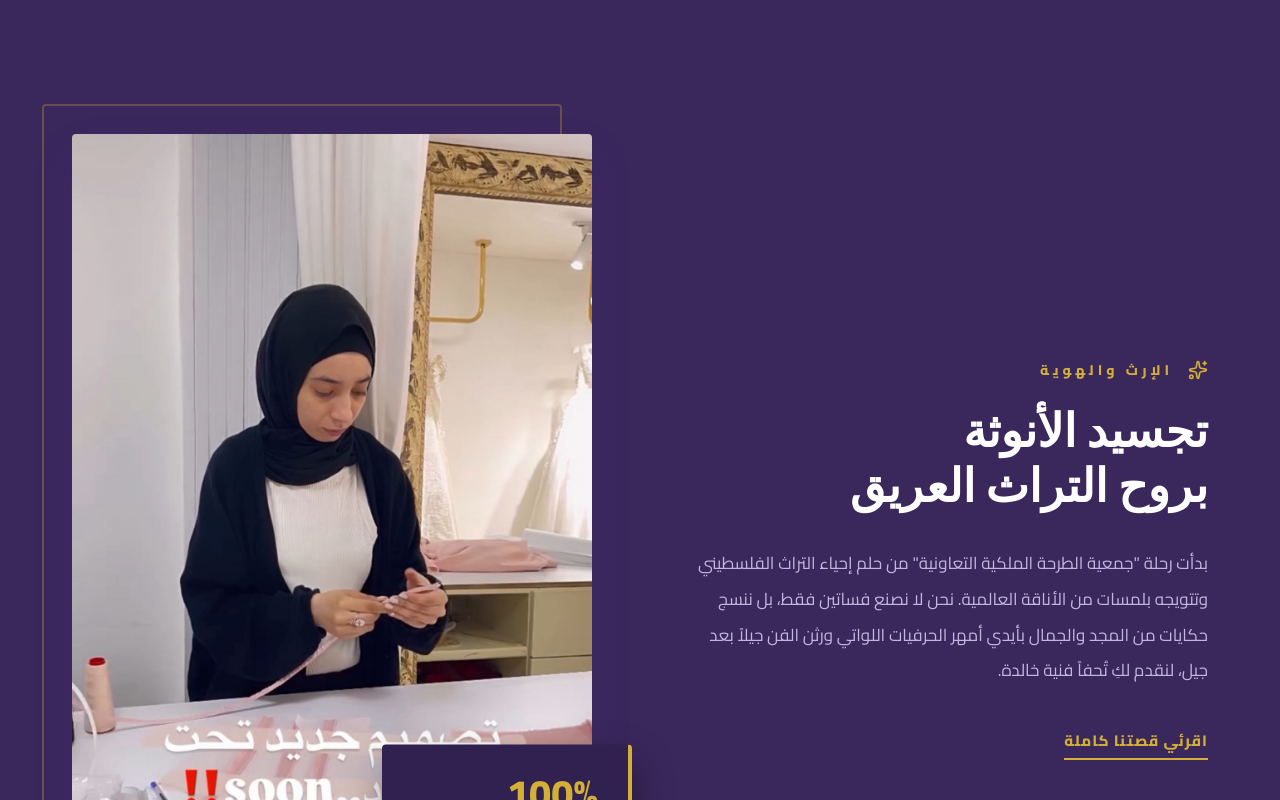
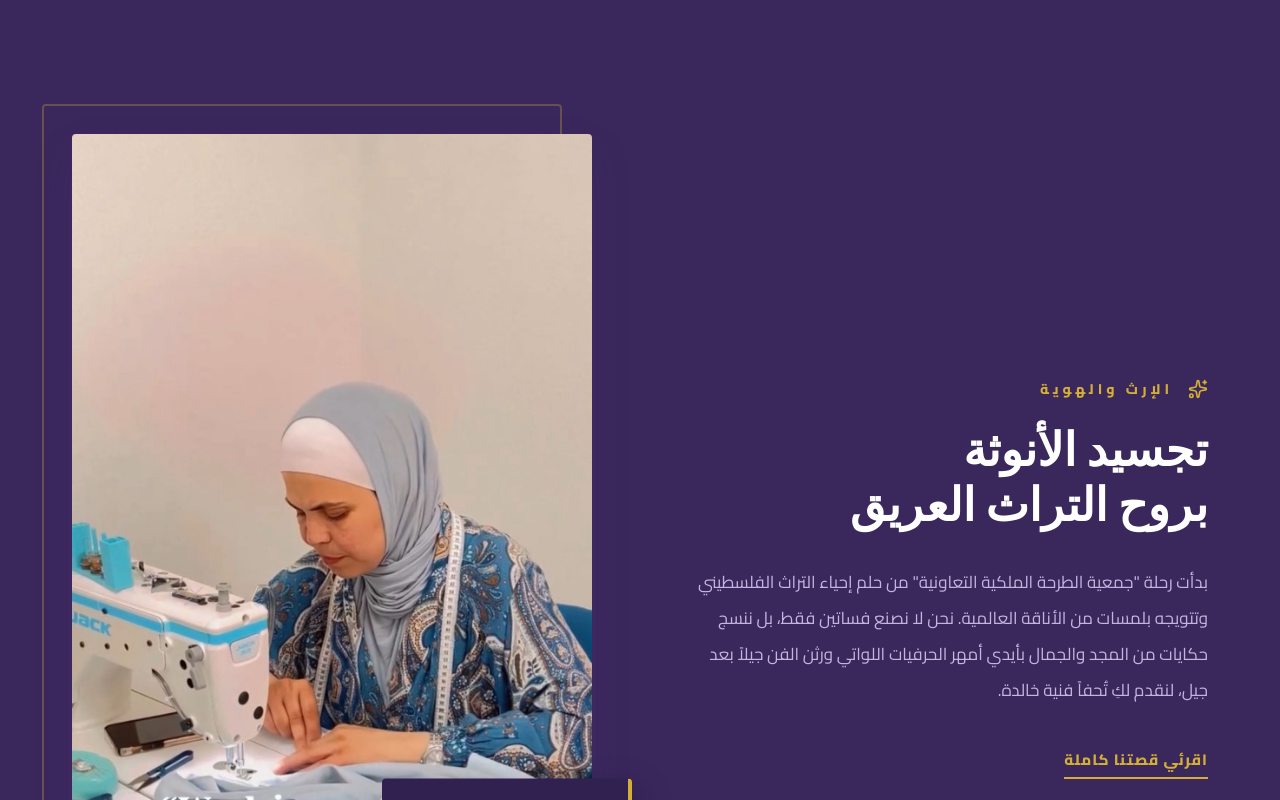
Before and after one commit to fahmyelmatry2030-lgtm/Royal-Veil, a React (Vite) app: page / in a window 1280 px wide. Shown: the part 1480-2280 px from the top of the page. Built offline with nearby package versions, Linux system fonts and the light colour scheme; a web font is replaced by a local one.

Commit message:
fix: update the royal story image with the newly provided sewing image

```diff
--- a/src/pages/Home.jsx
+++ b/src/pages/Home.jsx
@@ -160,7 +160,7 @@ const Home = () => {
             >
               <div style={{ position: 'absolute', top: '-30px', left: '-30px', bottom: '30px', right: '30px', border: '2px solid var(--accent-gold)', zIndex: 0, borderRadius: '4px', opacity: 0.3 }}></div>
               <img
-                src="/Images/IMG-20260429-WA0016.jpg"
+                src="/Images/new_sewing.jpg"
                 alt="Craftsmanship"
                 style={{ width: '100%', position: 'relative', zIndex: 1, borderRadius: '4px', boxShadow: 'var(--shadow-lg)' }}
               />
```
Also changed, not shown: public/Images/new_sewing.jpg (added).
